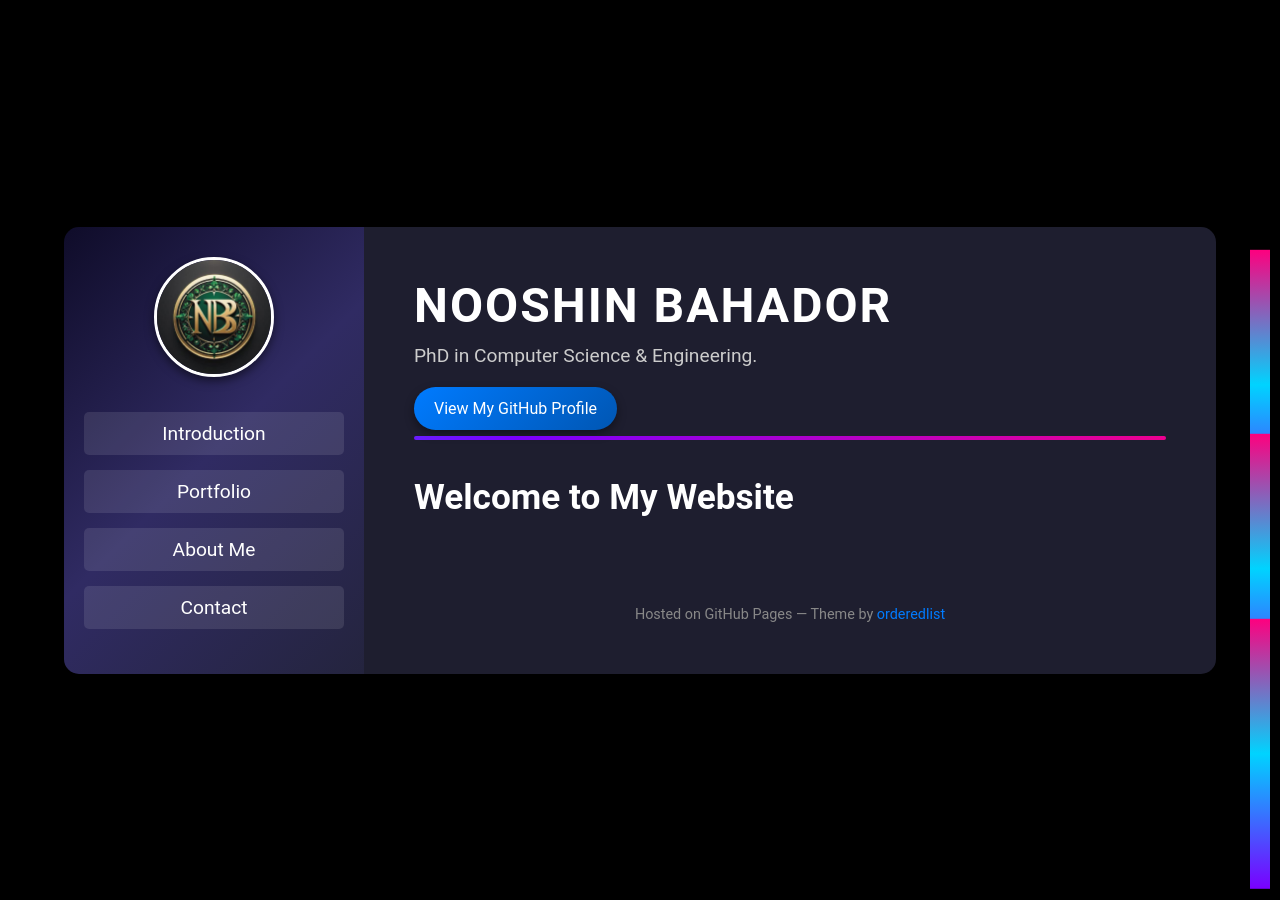
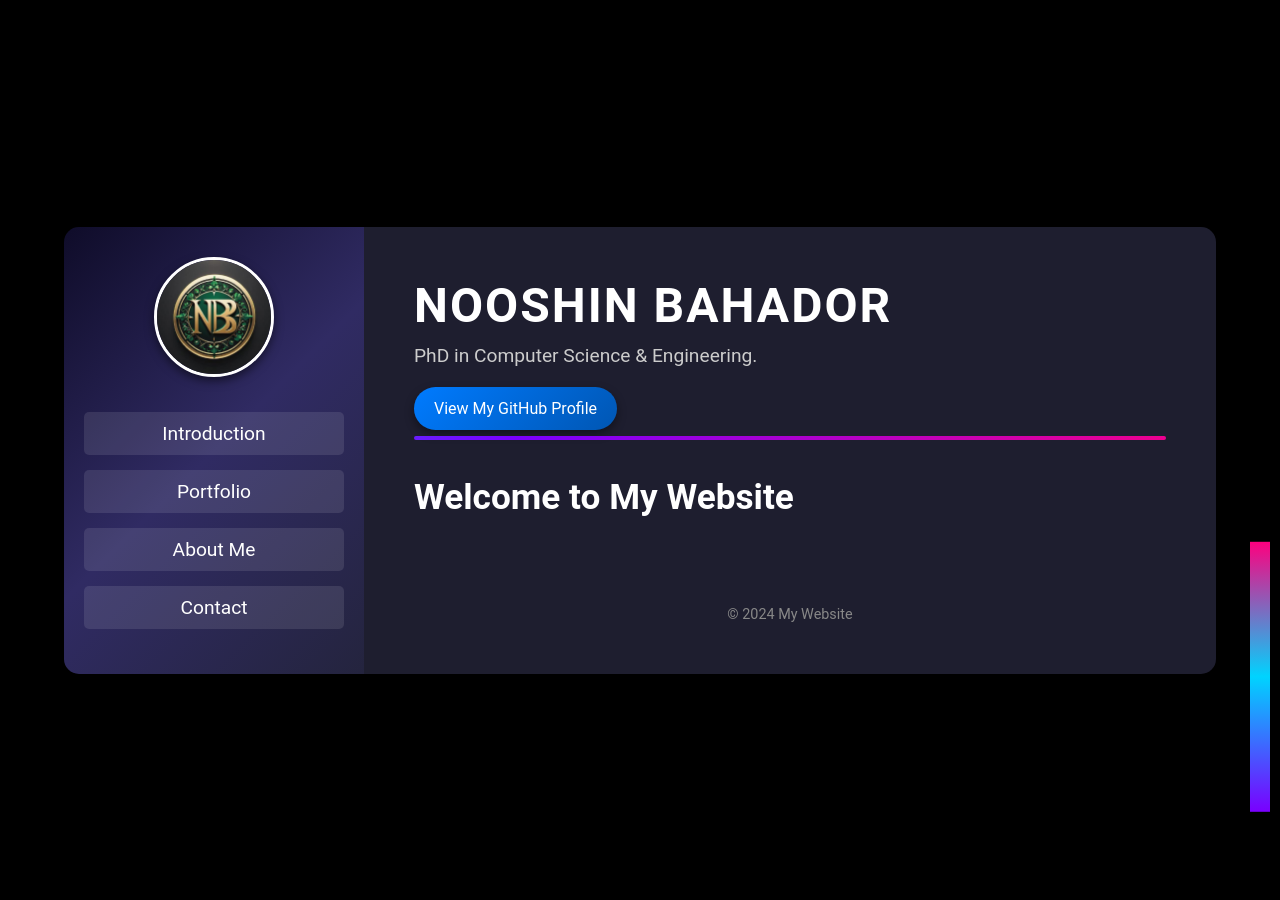
Before and after one commit to nbahador/nbahador.github.io, a Jekyll site: the page built from index.md, in a window 1280 px wide. Built offline with Jekyll 4.4.1, drawn with Linux system fonts in a browser that asks for light colours.

Commit message:
Update default.html

```diff
--- a/_layouts/default.html
+++ b/_layouts/default.html
@@ -184,28 +184,16 @@
       height: 100%;
       display: flex;
       flex-direction: column;
-      justify-content: space-evenly;
+      justify-content: center;
       pointer-events: none;
     }
 
-    /* Individual Gradient Bars */
+    /* Single Gradient Bar */
     .gradient {
       width: 100%;
       height: 30%;
       background: linear-gradient(180deg, #ff007f, #00d4ff, #7a00ff);
       animation: gradientFall 5s linear infinite;
-    }
-
-    .gradient:nth-child(1) {
-      animation-delay: 0s;
-    }
-
-    .gradient:nth-child(2) {
-      animation-delay: 1s;
-    }
-
-    .gradient:nth-child(3) {
-      animation-delay: 2s;
     }
 
     /* Falling Gradient Animation */
@@ -246,15 +234,13 @@
         <p>{{ content }}</p>
       </section>
       <footer>
-        <p>Hosted on GitHub Pages &mdash; Theme by <a href="https://github.com/orderedlist">orderedlist</a></p>
+        <p>&copy; {{ site.time | date: "%Y" }} My Website</p>
       </footer>
     </div>
   </div>
 
-  <!-- Falling gradients section -->
+  <!-- Falling gradient section -->
   <div class="falling-gradients">
-    <div class="gradient"></div>
-    <div class="gradient"></div>
     <div class="gradient"></div>
   </div>
 
```
Also changed, not shown: other parts of _layouts/default.html (+1 -1 lines).
